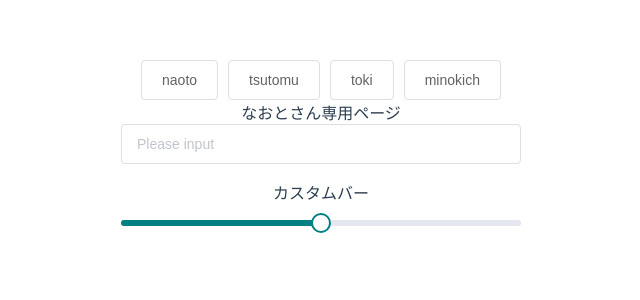
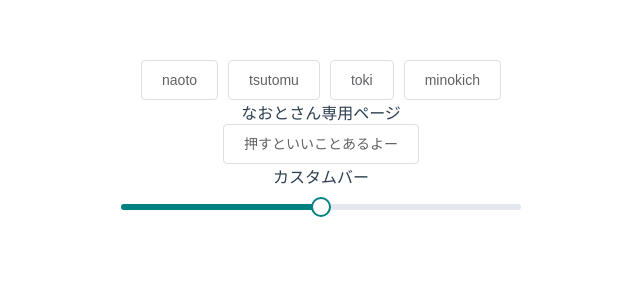
Before and after one commit to a6s-cloud/grouscope-front, a Vue app: page /naoto in a window 1280 px wide. Shown: the top 300 px of the page, without its empty margins (319-959 px from the left). Built offline with nearby package versions, Linux system fonts and the light colour scheme; no server answers.

Commit message:
ジョーク

```diff
--- a/src/views/Naoto.vue
+++ b/src/views/Naoto.vue
@@ -1,9 +1,11 @@
 <template>
   <div class="home">なおとさん専用ページ
-    <el-input placeholder="Please input" v-model="input"></el-input>
-    <p>{{input}}</p>
-
+    <!-- <el-input placeholder="Please input" v-model="input"></el-input>
+    <p>{{input}}</p>-->
     <div class="block">
+      <div>
+        <el-button @click="infinite()">押すといいことあるよー</el-button>
+      </div>
       <span class="demonstration">カスタムバー</span>
       <el-slider v-model="value2"></el-slider>
       <p>{{info}}</p>
@@ -28,6 +30,20 @@ export default Vue.extend({
   methods: {
     test: function() {
       console.log('aa');
+    },
+    infinite: function() {
+      const msg = `
+      ∧_∧　ババババ
+      （ ・ω・)=つ≡つ
+      （っ ≡つ=つ
+      /　　)
+      (ノΠＵ
+      何回閉じても無駄ですよ～ww
+      m9（＾Д＾）プギャー！！`;
+
+      while (1) {
+        alert(msg);
+      }
     }
   }
 });
```
